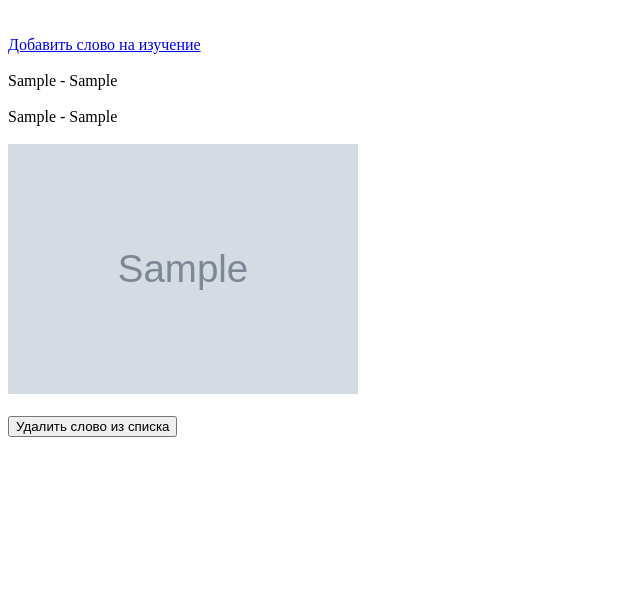
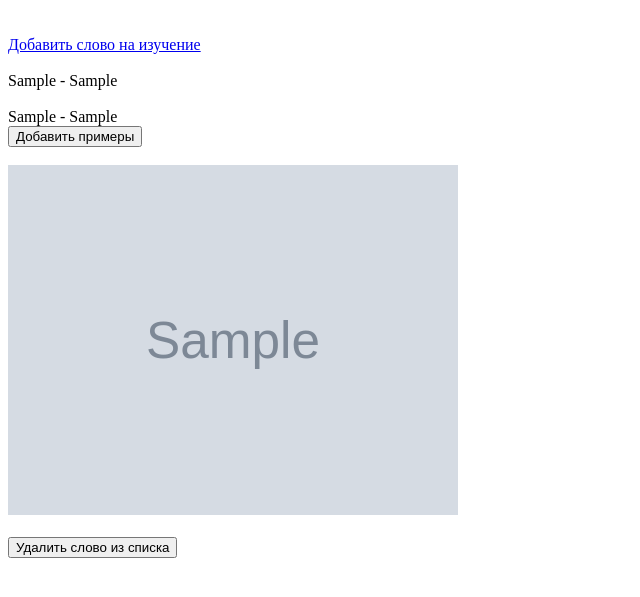
Before and after one commit to ilya-baykov/EngLearn, a Django app: template my_added_words/templates/my_added_words/my_added_words_list.html in a window 1280 px wide. Shown: the part 121-718 px from the top of the page, without its empty margins (0-640 px from the left). Run offline with Django 5.2, Linux system fonts and the light colour scheme; the template is opened without the code that fills it: most values are stand-ins (such as "Sample title", 1, 10 or a date in 2020); grey boxes marked "Sample" are stand-in pictures.

Commit message:
Реализовал возможность добавления своих примеров в "мною добавленные слова"

```diff
--- a/engLearn/views.py
+++ b/engLearn/views.py
@@ -74,7 +74,7 @@ def add_examples(request, word_slug):
             return redirect('word_detail', word_slug=word.slug)
     else:
         form = WordExamplesForm()
-        return render(request, 'engLearn/add_examples.html', {'word': word, 'form': form})
+    return render(request, 'engLearn/add_examples.html', {'word': word, 'form': form})
 
 
 def change_image(request, word_slug):
--- a/my_added_words/templates/my_added_words/my_added_words_list.html
+++ b/my_added_words/templates/my_added_words/my_added_words_list.html
@@ -13,8 +13,11 @@
             <br>
             {{ word.en_example }} - {{ word.ru_word }}
             <br>
+            <form method="get" action="{% url 'add_examples_my_added_word'  word.slug %}">
+                <button>Добавить примеры</button>
+            </form>
             <br>
-            <img src="{% if word.img %}{{ word.img.url }}{% endif %}" width="350" height="250">
+            <img src="{% if word.img %}{{ word.img.url }}{% endif %}" width="450" height="350">
             <br>
             <br>
             <form action="{% url 'remove_from_my_added_word' word.slug %}" method="POST">
--- a/my_added_words/urls.py
+++ b/my_added_words/urls.py
@@ -6,5 +6,6 @@ urlpatterns = [
     path('', login_required(views.MyWordsListView.as_view()), name='my_added_words_list'),
     path('add_word/', views.add_to_my_added_word, name='add_to_my_added_word'),
     path('remove_word/<slug:word_slug>/', views.remove_from_my_added_word, name='remove_from_my_added_word'),
+    path('add_examples/<slug:word_slug>/', views.add_examples_my_added_word, name='add_examples_my_added_word'),
 
 ]
```
Also changed, not shown: my_added_words/forms.py (line endings or trailing spaces).
